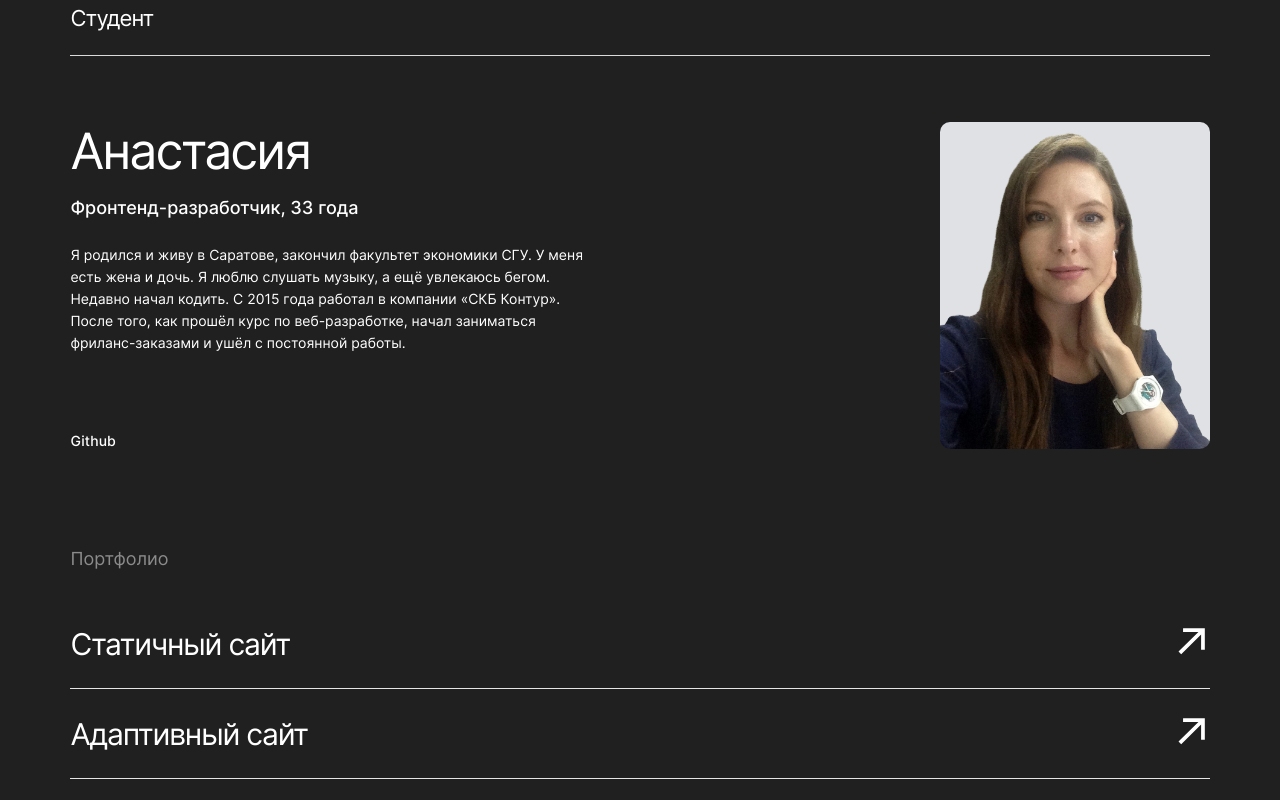
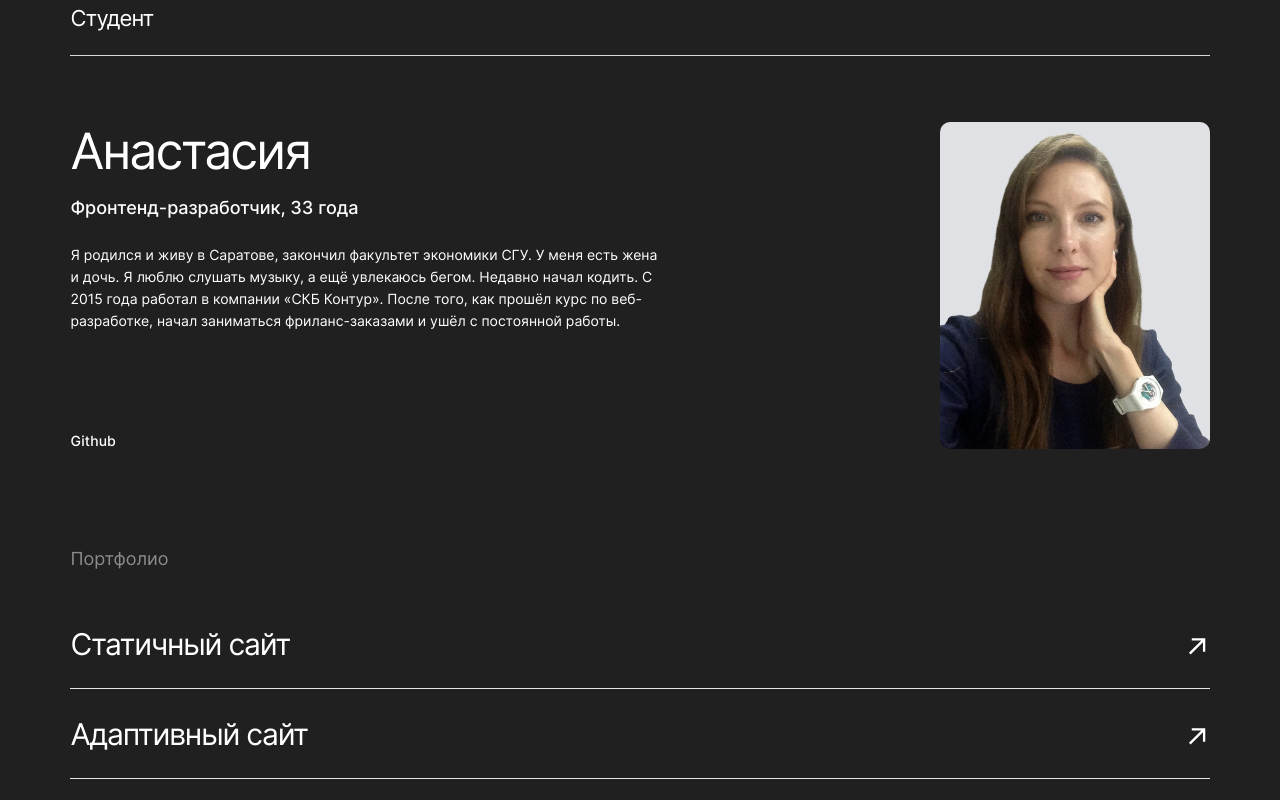
Before and after one commit to yaanab/movies-explorer-frontend2, a React (Create React App) app in the folder movies-explorer-frontend/: page / in a window 1280 px wide. Shown: the part 2000-2800 px from the top of the page. Built offline with nearby package versions, Linux system fonts and the light colour scheme.

Commit message:
fix: подгонка по макету

```diff
--- a/movies-explorer-frontend/src/components/AboutMe/AboutMe.css
+++ b/movies-explorer-frontend/src/components/AboutMe/AboutMe.css
@@ -272,11 +272,11 @@
   }
 
   .about-me__text {
-    max-width: 46.9%;
+    max-width: 51.9%;
   }
 
   .about-me__link {
     font-size: 30px;
-    background-size: 29px;
+    background-size: 18px;
   }
 }
```
